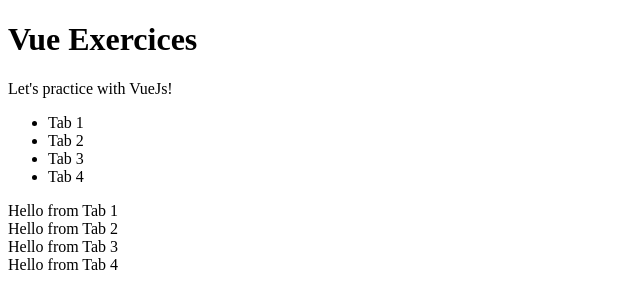
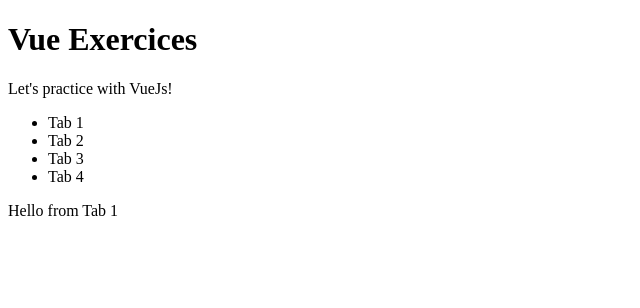
Before and after one commit to Caro-L-dev/Music-app, a Vue app: page / in a window 1280 px wide. Shown: the top 308 px of the page, without its empty margins (0-640 px from the left). Built offline with nearby package versions, Linux system fonts and the light colour scheme.

Commit message:
:sparkles: feat(components/tab): Inject selectedTitle on tab content

```diff
--- a/src/components/tab/Tab.vue
+++ b/src/components/tab/Tab.vue
@@ -14,7 +14,7 @@
 </script>
 
 <template>
-    <div>
+    <div class="tab-content" v-show="title == selectedTitle">
         <slot />
     </div>
 </template>
--- a/src/components/tab/TabsWrapper.vue
+++ b/src/components/tab/TabsWrapper.vue
@@ -7,7 +7,7 @@
             const selectedTitle = ref(tabTitleList.value[0]);
 
 
-            provide("selectedTitle", selectedTitle)
+            provide("selectedTitle", selectedTitle);
             return {
                 selectedTitle,
                 tabTitleList
```
